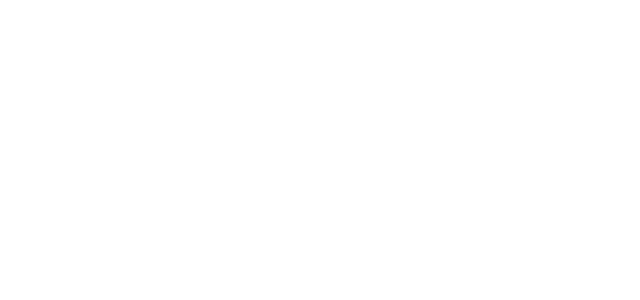
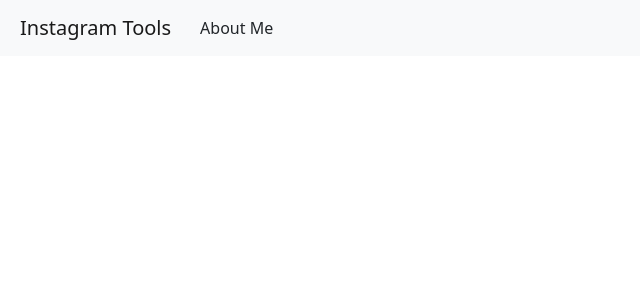
Before and after one commit to anushibin007/insta-tools, a React (Create React App) app: page / in a window 1280 px wide. Shown: the top 300 px of the page, without its empty margins (0-640 px from the left). Built offline with nearby package versions, Linux system fonts and the light colour scheme.

Commit message:
Initial app framework

```diff
--- a/package.json
+++ b/package.json
@@ -6,7 +6,11 @@
     "@testing-library/jest-dom": "^5.14.1",
     "@testing-library/react": "^11.2.7",
     "@testing-library/user-event": "^12.8.3",
+    "animate.css": "^4.1.1",
+    "bootstrap": "^5.0.1",
+    "bootstrap-icons": "^1.5.0",
     "react": "^17.0.2",
+    "react-bootstrap": "^1.6.1",
     "react-dom": "^17.0.2",
     "react-scripts": "4.0.3",
     "web-vitals": "^1.1.2"
--- a/public/index.html
+++ b/public/index.html
@@ -23,7 +23,7 @@
       work correctly both with client-side routing and a non-root public URL.
       Learn how to configure a non-root public URL by running `npm run build`.
     -->
-    <title>React App</title>
+    <title>Instagram Tools</title>
   </head>
   <body>
     <noscript>You need to enable JavaScript to run this app.</noscript>
--- a/src/App.js
+++ b/src/App.js
@@ -1,5 +1,15 @@
+import "./App.css";
+import Navigation from "./components/Navigation";
+import "bootstrap/dist/css/bootstrap.min.css";
+import "bootstrap-icons/font/bootstrap-icons.css";
+import "animate.css/animate.min.css";
+
 function App() {
-	return <div></div>;
+	return (
+		<div>
+			<Navigation />
+		</div>
+	);
 }
 
 export default App;
--- /dev/null
+++ b/src/components/About.js
@@ -0,0 +1,45 @@
+import React, { useState } from "react";
+import { Button, Modal } from "react-bootstrap";
+import "../css/heart.css";
+
+function About() {
+	const [show, setShow] = useState(false);
+
+	const handleClose = () => setShow(false);
+	const handleShow = () => setShow(true);
+
+	return (
+		<React.Fragment>
+			<Button variant="navbar-btn" onClick={handleShow}>
+				About Me
+			</Button>
+
+			<Modal show={show} onHide={handleClose}>
+				<Modal.Header>
+					<Modal.Title>About Me</Modal.Title>
+				</Modal.Header>
+				<Modal.Body>
+					<div className="d-flex flex-column">
+						<div className="d-flex justify-content-center">
+							Designed & Developed with <span className="heart animate__animated animate__heartBeat animate__infinite px-1">♥</span> by{" "}
+							<a className="px-1" href="https://github.com/anushibin007/insta-tools">
+								Anu Shibin Joseph Raj
+							</a>
+						</div>
+						<br />
+						<div className="d-flex justify-content-center">
+							{/* This line shows the actual counter */}
+							<img src="https://www.freevisitorcounters.com/en/counter/render/836517/t/0" border="0" className="counterimg"></img>
+						</div>
+					</div>
+				</Modal.Body>
+				<Modal.Footer>
+					<Button variant="info" onClick={handleClose}>
+						Close
+					</Button>
+				</Modal.Footer>
+			</Modal>
+		</React.Fragment>
+	);
+}
+export default About;
--- /dev/null
+++ b/src/components/Navigation.js
@@ -0,0 +1,24 @@
+import "../css/navbar.css";
+import React from "react";
+import { Navbar, Nav } from "react-bootstrap";
+import About from "./About";
+
+function Navigation() {
+	return (
+		<div>
+			<Navbar bg="light" expand="lg">
+				<Navbar.Brand>Instagram Tools</Navbar.Brand>
+				<Navbar.Toggle aria-controls="insta-tools-navbar" />
+				<Navbar.Collapse id="insta-tools-navbar">
+					<Nav className="mr-auto">
+						<About />
+					</Nav>
+				</Navbar.Collapse>
+			</Navbar>
+			{/* This line is to make an AJAX call to the counter update function. This will just increment the counter in the background */}
+			<img src="https://www.freevisitorcounters.com/en/home/counter/836517/t/0" style={{ display: "none" }}></img>
+		</div>
+	);
+}
+
+export default Navigation;
--- /dev/null
+++ b/src/css/forkmeongithub.css
@@ -0,0 +1,3 @@
+.github-fork-ribbon:before {
+	background-color: rgb(0, 0, 0);
+}
--- /dev/null
+++ b/src/css/heart.css
@@ -0,0 +1,4 @@
+.heart {
+	color: red;
+	display: inline-block; /* needed for animate.css to animate the span */
+}
--- /dev/null
+++ b/src/css/navbar.css
@@ -0,0 +1,3 @@
+.navbar-brand {
+  margin-left: 1em;
+}
```
Also changed, not shown: 1 other file (tests, documents, lock files or other folders).
